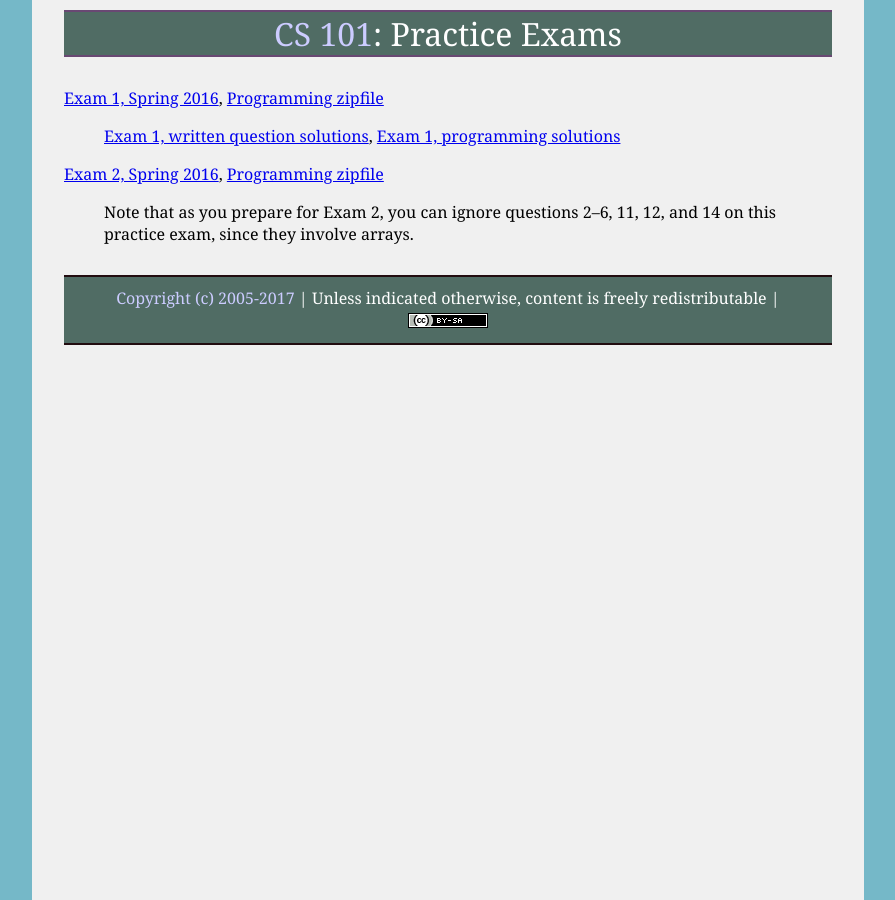
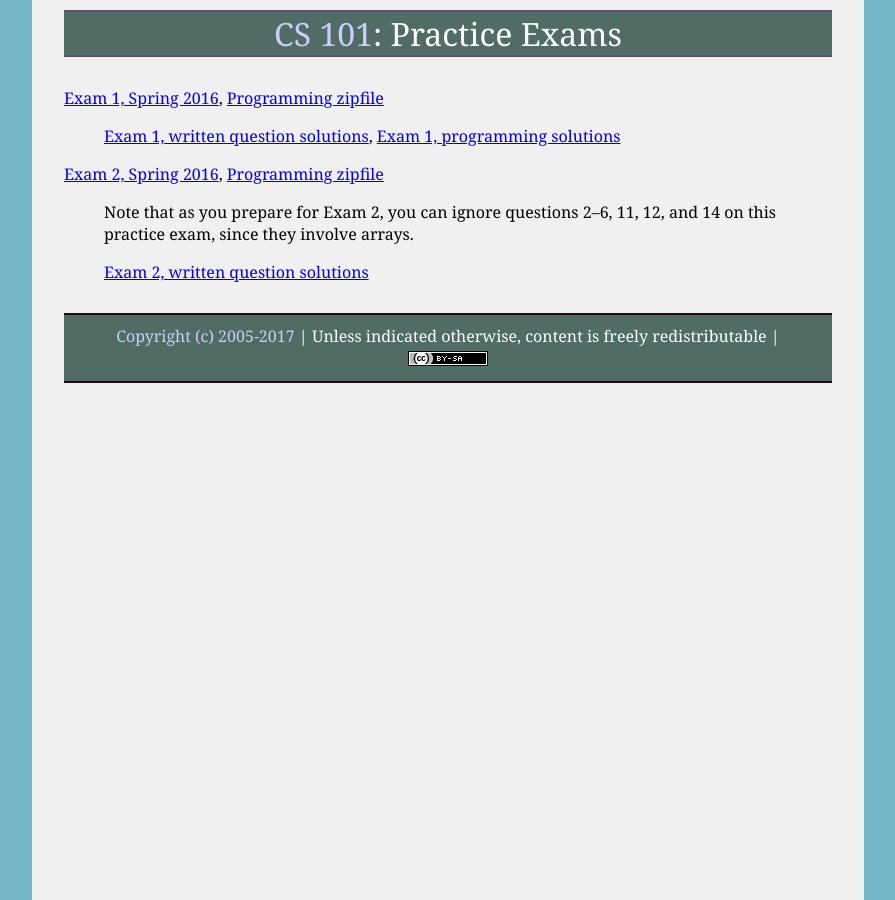
Before and after one commit to ycpcs/cs101-spring2017, a Jekyll site: the page built from practice/index.md, in a window 1280 px wide. Shown: the whole page, without its empty margins (192-1087 px from the left). Built offline with Jekyll 4.4.1, drawn with Linux system fonts in a browser that asks for light colours.

Commit message:
solutions to practice exam 2 written questions

```diff
--- a/practice/index.md
+++ b/practice/index.md
@@ -10,3 +10,5 @@ title: "Practice Exams"
 [Exam 2, Spring 2016](cs101-spring2016-exam02.pdf), [Programming zipfile](CS101_Exam2.zip)
 
 > Note that as you prepare for Exam 2, you can ignore questions 2&ndash;6, 11, 12, and 14 on this practice exam, since they involve arrays.
+
+> [Exam 2, written question solutions](cs101-spring2016-exam02-solution.pdf)
```
Also changed, not shown: 1 other file.
